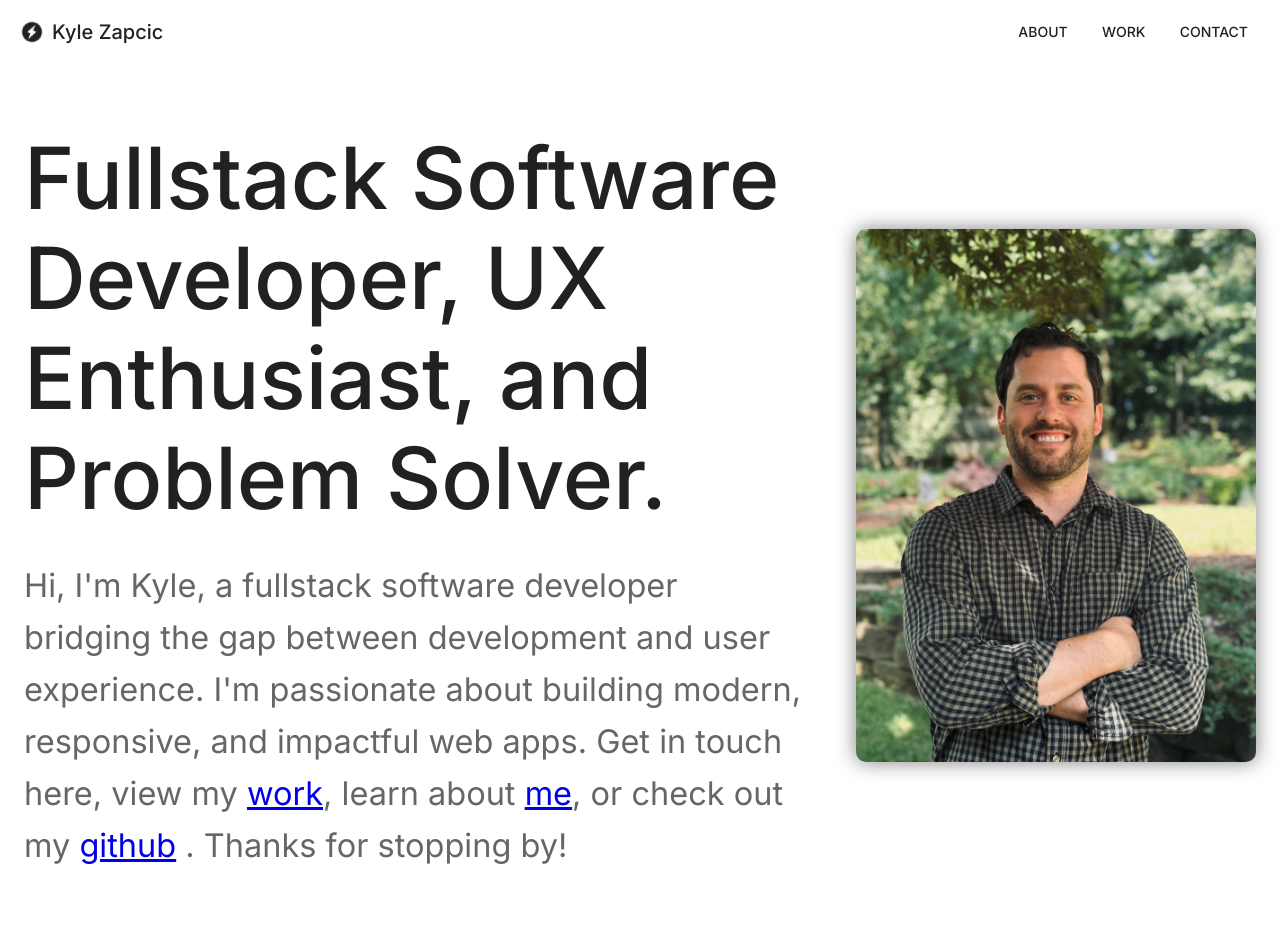
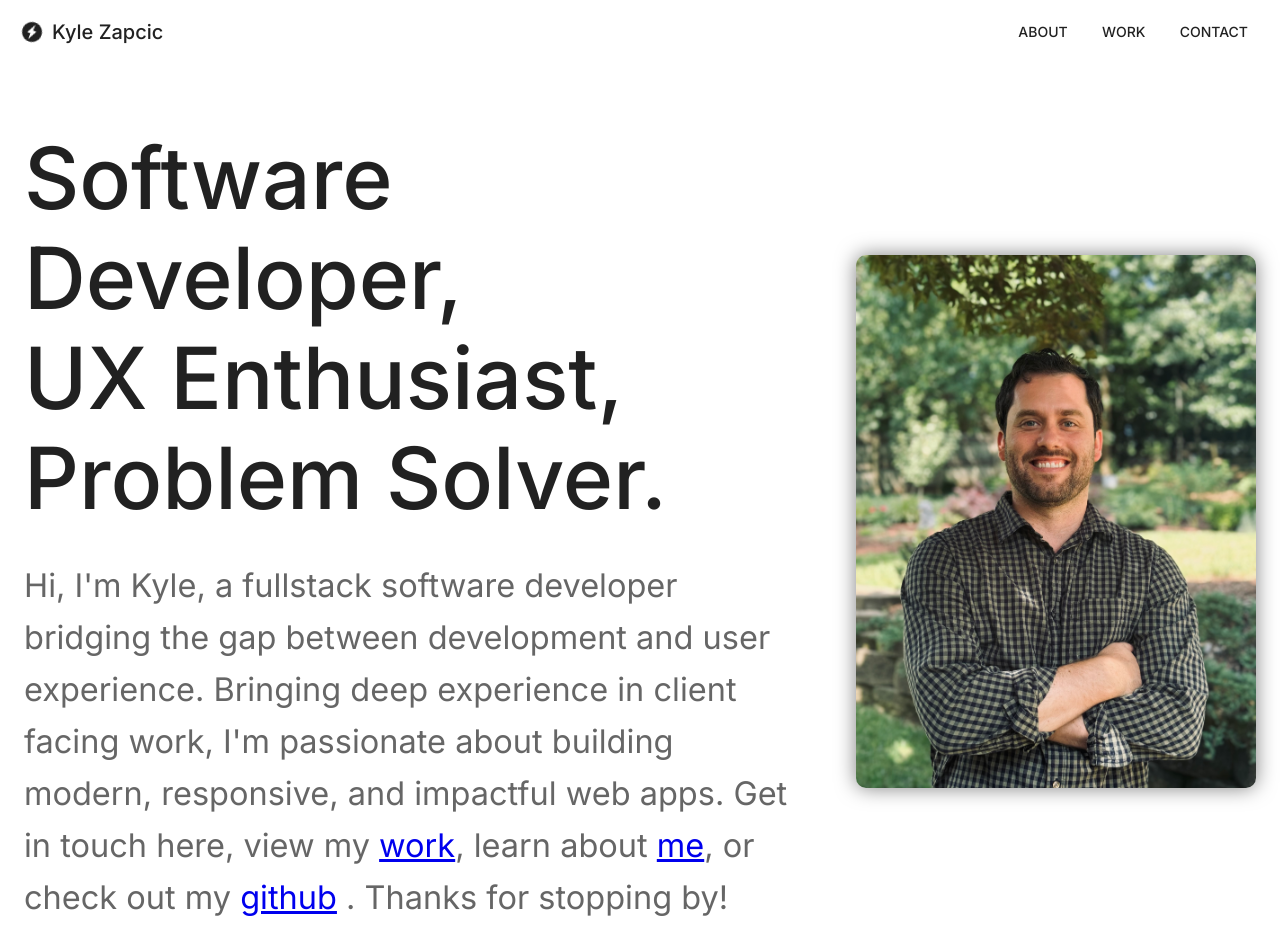
Before and after one commit to kylezap/kylezapcicdotcom, a React (Vite) app: page / in a window 1280 px wide. Shown: the top 946 px of the page. Built offline with nearby package versions, Linux system fonts and the light colour scheme.

Commit message:
design: content changes, add space below the heading in projects page

```diff
--- a/src/Components/Hero.jsx
+++ b/src/Components/Hero.jsx
@@ -17,20 +17,21 @@ export default function Hero() {
   return (
     <Container maxWidth="xl" className="hero-container">
       <Grid container spacing={2} alignItems="center">
-        <Grid item xs={8}>
+        <Grid item xs={8}
+
+        >
           <Box sx={{ my: 4, py: 4 }}>
             <Slide direction="right" in={checked} timeout={500}>
               <Typography variant="h1" component="h1" sx={{ mb: 2 }}>
-                Fullstack Software Developer, UX Enthusiast, and Problem Solver.
+                 Software Developer,<br /> UX Enthusiast, <br /> Problem Solver.
               </Typography>
             </Slide>
             <Slide direction="up" in={checked} timeout={700}>
               <Typography variant="h2" sx={{ mt: 4, mr: 4, color: "text.secondary" }}>
 
-                  Hi, I'm Kyle, a fullstack software developer bridging the gap between development and user experience. I'm passionate about building modern, responsive, and impactful web apps. Get in touch here, view my <a href='/work'>work</a>, learn about <a href="/about">me</a>, or check out my <a href="https://github.com/kylezap">github</a> . Thanks for stopping by!
+                  Hi, I'm Kyle, a fullstack software developer bridging the gap between development and user experience. Bringing deep experience in client facing work, I'm passionate about building modern, responsive, and impactful web apps. Get in touch here, view my <a href='/work'>work</a>, learn about <a href="/about">me</a>, or check out my <a href="https://github.com/kylezap">github</a> . Thanks for stopping by!
 
               </Typography>
-
             </Slide>
           </Box>
         </Grid>
--- a/src/Routes/Work.jsx
+++ b/src/Routes/Work.jsx
@@ -18,8 +18,9 @@ export default function Work() {
     <Container maxWidth="xl">
       <Box sx={{ my: 4, py: 4 }}>
         <Typography variant="h2" component="div">
-          {"Projects "}
+          Projects
         </Typography>
+        <br />
         <Typography variant="body" component="div">
           {"Here are some of the projects I've worked on. Click on the images to view the live sites."}
         </Typography>
```
